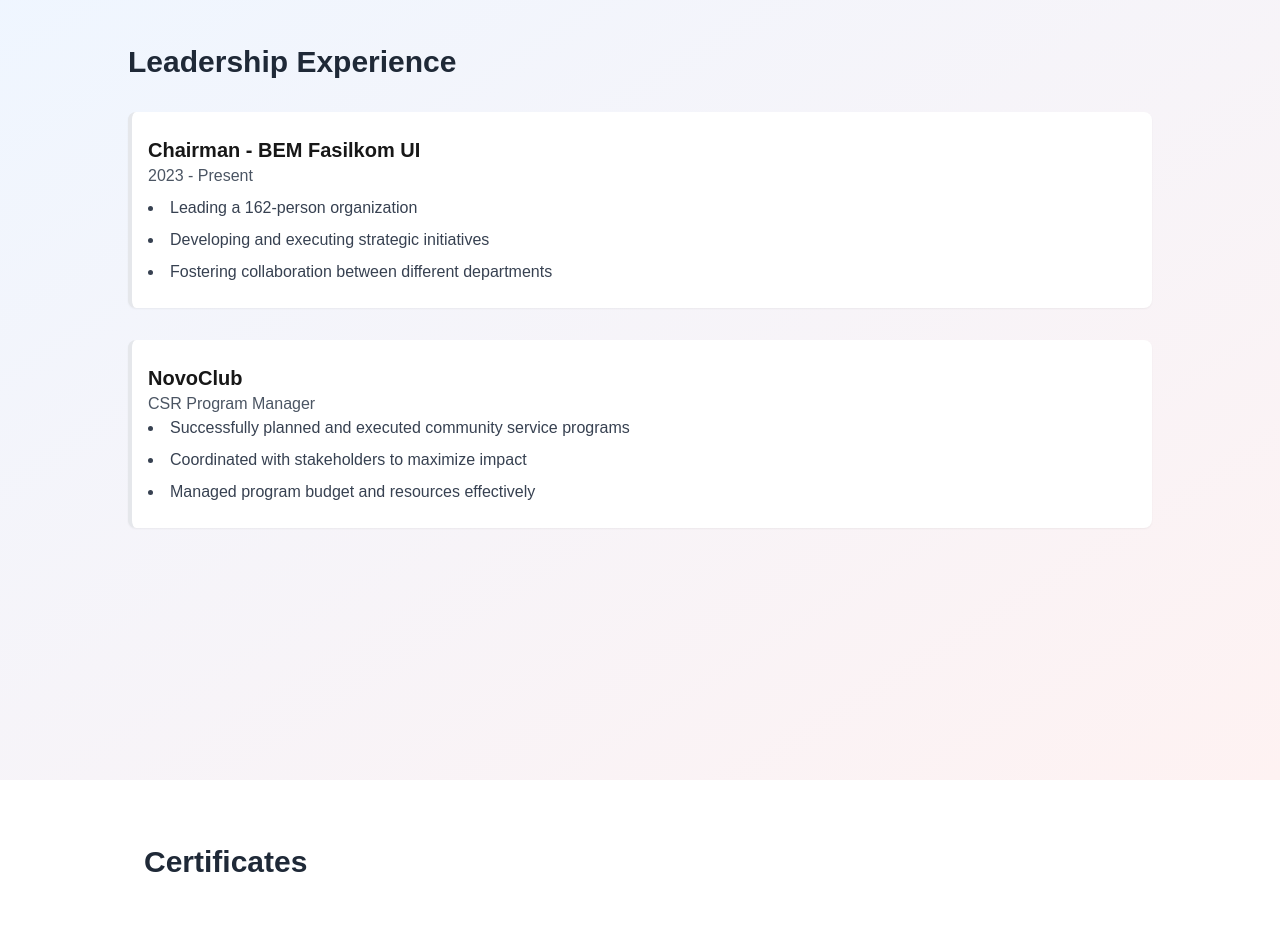
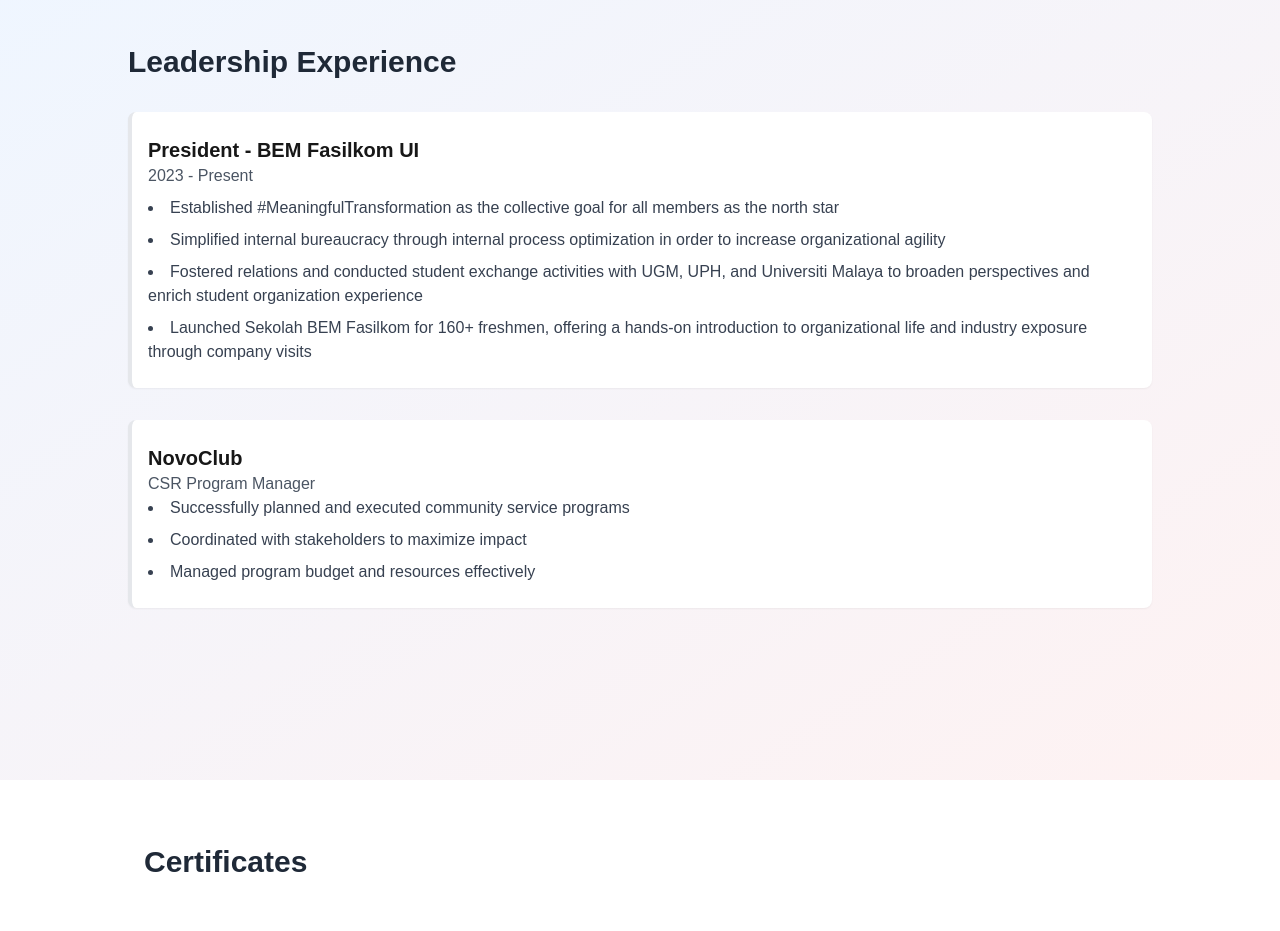
Before and after one commit to mrtrq/homebase, a Next.js app: page / in a window 1280 px wide. Shown: the part 1620-2551 px from the top of the page. Built offline with nearby package versions, Linux system fonts and the light colour scheme.

Commit message:
update copywriting

```diff
--- a/app/components/ExperienceSection.tsx
+++ b/app/components/ExperienceSection.tsx
@@ -1,13 +1,14 @@
 const ExperienceSection = () => {
     const experiences = [
         {
-            title: "Chairman - BEM Fasilkom UI",
+            title: "President - BEM Fasilkom UI",
             period: "2023 - Present",
             color: "blue",
             responsibilities: [
-              "Leading a 162-person organization",
-              "Developing and executing strategic initiatives",
-              "Fostering collaboration between different departments"
+              "Established #MeaningfulTransformation as the collective goal for all members as the north star",
+              "Simplified internal bureaucracy through internal process optimization in order to increase organizational agility",
+              "Fostered relations and conducted student exchange activities with UGM, UPH, and Universiti Malaya to broaden perspectives and enrich student organization experience",
+              "Launched Sekolah BEM Fasilkom for 160+ freshmen, offering a hands-on introduction to organizational life and industry exposure through company visits",
             ]
           },
           {
```
